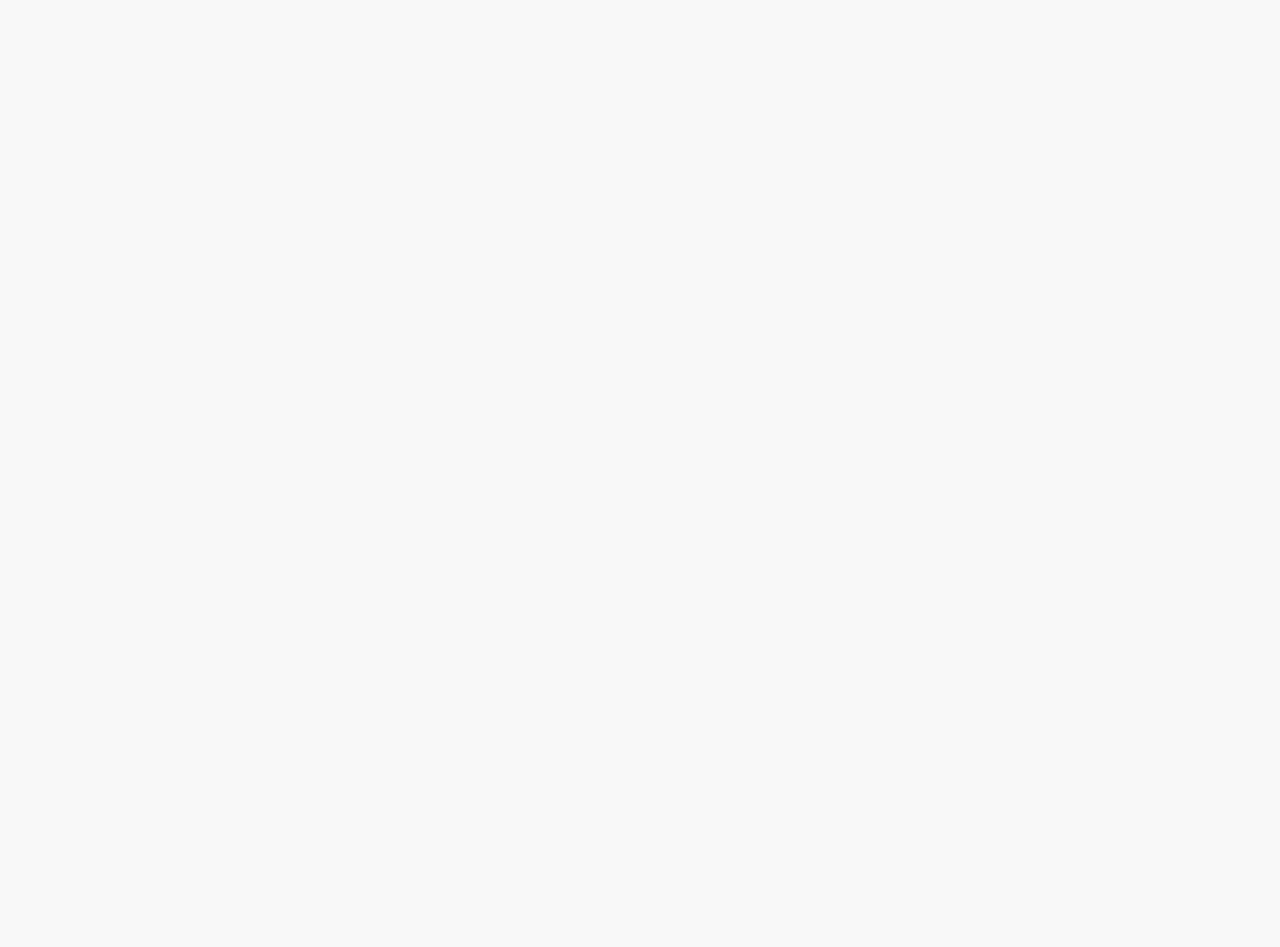
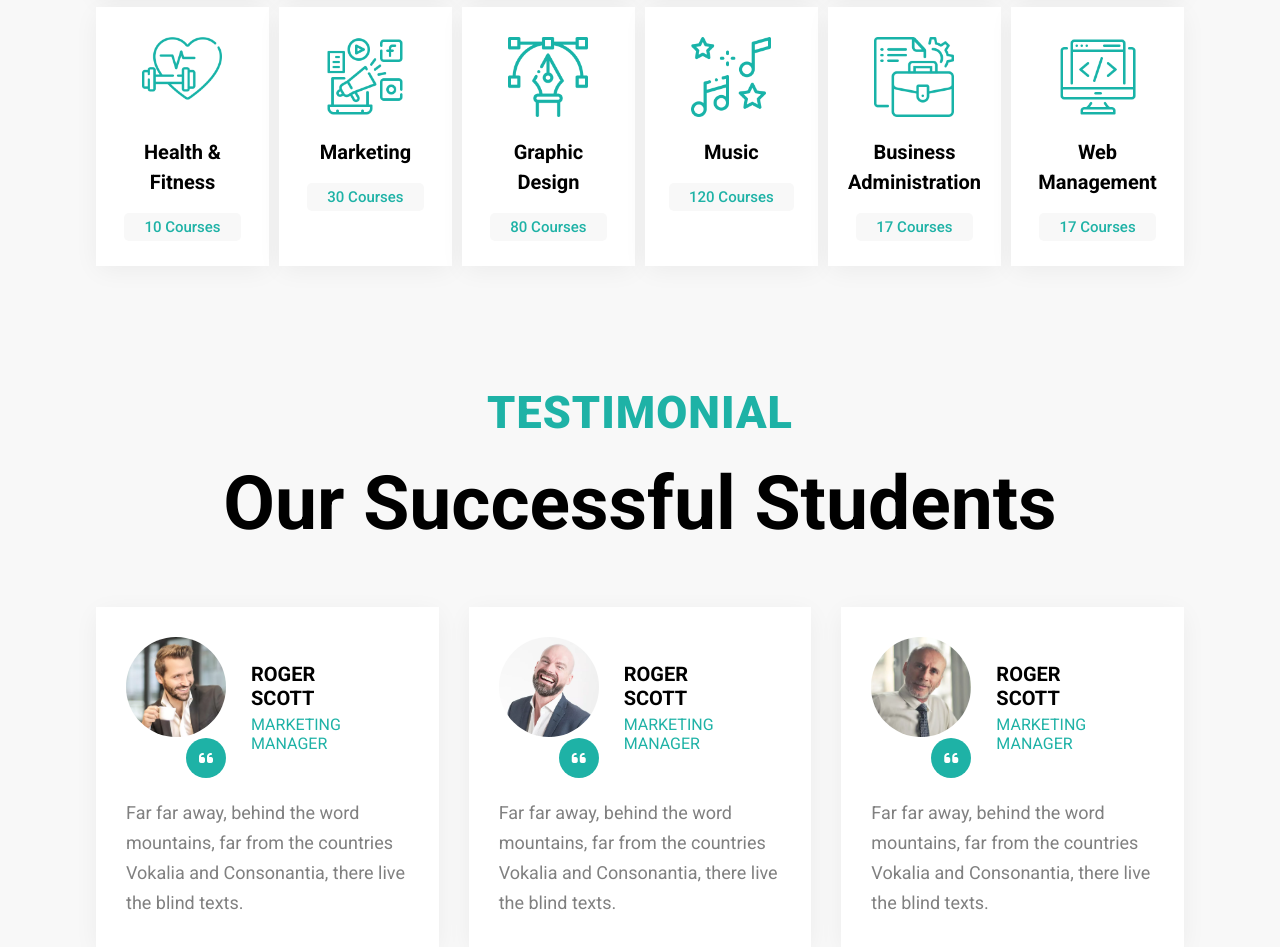
Before and after one commit to Chandimaisuru/Educational_websit-React-Js, a React (Create React App) app: page / in a window 1280 px wide. Shown: the part 3760-4707 px from the top of the page. Before the commit the page ends 3295 px from the top, so only its background shows below. Built offline with nearby package versions, Linux system fonts and the light colour scheme.

Commit message:
Testimonial done

```diff
--- a/src/components/home/HAbout.jsx
+++ b/src/components/home/HAbout.jsx
@@ -1,6 +1,7 @@
 import React from 'react'
 import {coursesCard} from '../../dummydata'
 import Title from "../common/title/Title"
+import OnlineCourses from '../allcourses/OnlineCourses'
 
 function HAbout() {
   return (
@@ -60,6 +61,7 @@
        </div>
         </div>
     </section>
+    <OnlineCourses/>
     </>
   )
 }
--- a/src/components/home/Home.jsx
+++ b/src/components/home/Home.jsx
@@ -2,6 +2,7 @@
 import Hero from './hero/Hero'
 import AboutCard from '../about/AboutCard'
 import HAbout from './HAbout'
+import Test from './testimonial/Test'
 
 
 function Home() {
@@ -10,6 +11,7 @@
         <Hero/>
         <AboutCard/>
         <HAbout/>
+        <Test/>
         </>
     )
 }
--- /dev/null
+++ b/src/components/home/testimonial/Test.jsx
@@ -0,0 +1,37 @@
+import React from 'react'
+import Title from '../../common/title/Title'
+import { testimonal } from '../../../dummydata'
+import './style.css'
+
+function Test() {
+  return (
+    <>
+    <section className='testimonial padding'>
+        <div className="container">
+            <Title subtitle='testimonial' title='our successful students'/>
+
+            <div className="content grid2">
+               {testimonal.map((val)=>(
+                <div className="items shadow">
+                    <div className="box flex">
+                        <div className="img">
+                            <img src={val.cover} alt="" />
+                            <i className='fa fa-quote-left icon'></i>
+                        </div>
+                        <div className="name">
+                            <h2>{val.name}</h2>
+                            <span>{val.post}</span>
+                        </div>
+                    </div>
+                    <p>{val.desc}</p>
+                </div>
+               ))}
+            </div>
+        </div>
+
+    </section>
+    </>
+  )
+}
+
+export default Test
--- /dev/null
+++ b/src/components/home/testimonial/style.css
@@ -0,0 +1,50 @@
+
+.testimonial .items {
+    padding: 30px;
+    transition: 0.5s;
+}
+
+.testimonial .img {
+    position: relative;
+}
+.testimonial img{
+    width: 100px;
+    height: 100px;
+    border-radius: 50%;
+}
+.testimonial i{
+    position: absolute;
+    bottom: 0;
+    left: 60px;
+    background-color: #1eb2a6;
+    color: #fff;
+}
+
+.testimonial .name{
+    margin: 25px;
+
+}
+.testimonial .name h2{
+    font-size: 20px;
+    margin-bottom: 5px;
+}
+.testimonial .name span{
+    color: #1eb2a6;
+}
+.testimonial p{
+    margin-top: 20px;
+    color: grey;
+    transition: 0.5s;
+}
+
+.testimonial .items:hover{
+    background-color: #1eb2a6;
+    color: #fff;
+    cursor: pointer;
+}
+.testimonial .items:hover span{
+    color: #fff;
+}
+.testimonial .items:hover p{
+    color: #fff;
+}
```
